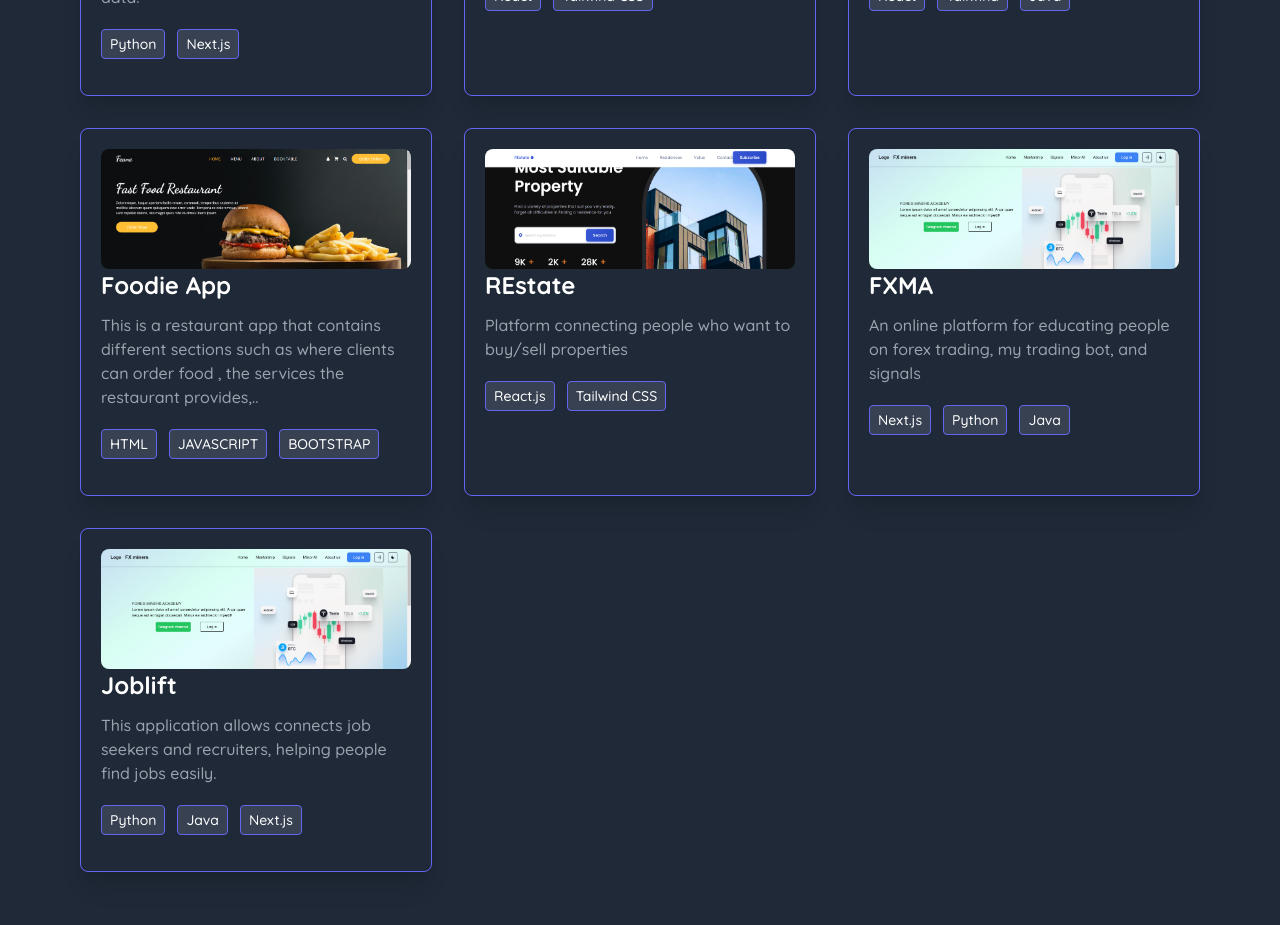
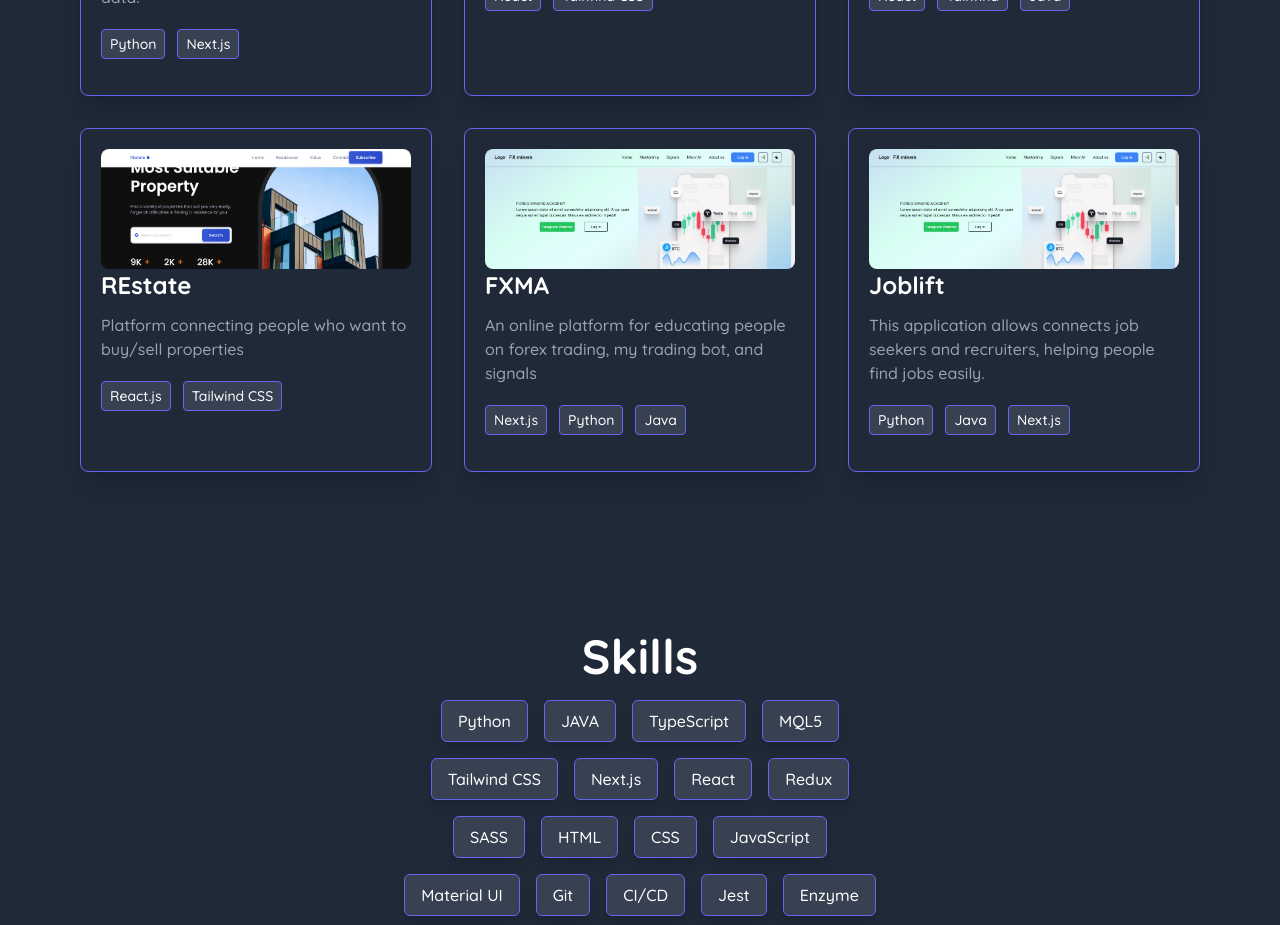
Before and after one commit to Paulin-NIYOBYOSE/Portfolio, a React (Create React App) app: page / in a window 1280 px wide. Shown: the part 1240-2165 px from the top of the page. Built offline with nearby package versions, Linux system fonts and the light colour scheme.

Commit message:
Updated Projects

```diff
--- a/src/components/Projects.js
+++ b/src/components/Projects.js
@@ -26,14 +26,6 @@ const projects = [
         githubLink: "https://github.com/Paulin-NIYOBYOSE/Is-Tech",
         liveLink: "https://is-tech-eta.vercel.app/",
         image: "./istech.png"
-    },
-    {
-        title: "Foodie App",
-        description: "This is a restaurant app that contains different sections such as where clients can order food , the services the restaurant provides,..",
-        stack: ["HTML", "JAVASCRIPT", "BOOTSTRAP"],
-        githubLink: "https://github.com/Paulin-NIYOBYOSE/Foodie-app",
-        liveLink: "https://foodie-app-np.vercel.app/",
-        image: "./foodie.png"
     },
     {
         title: "REstate",
```
